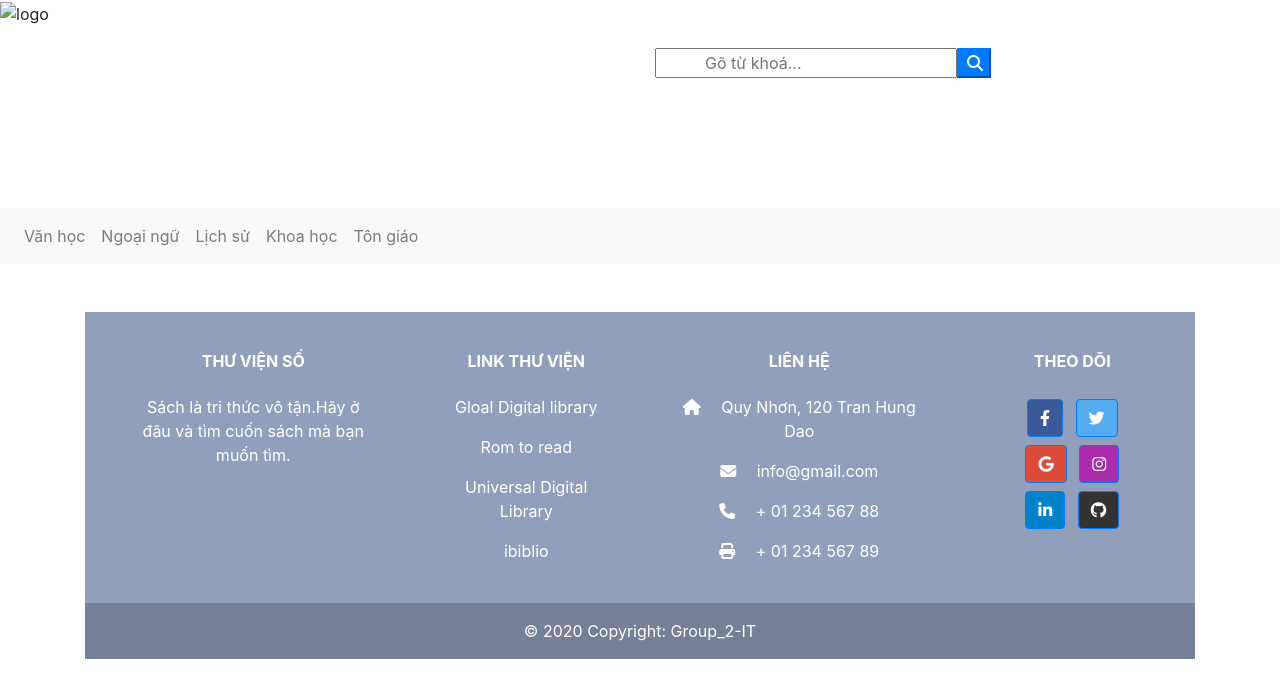
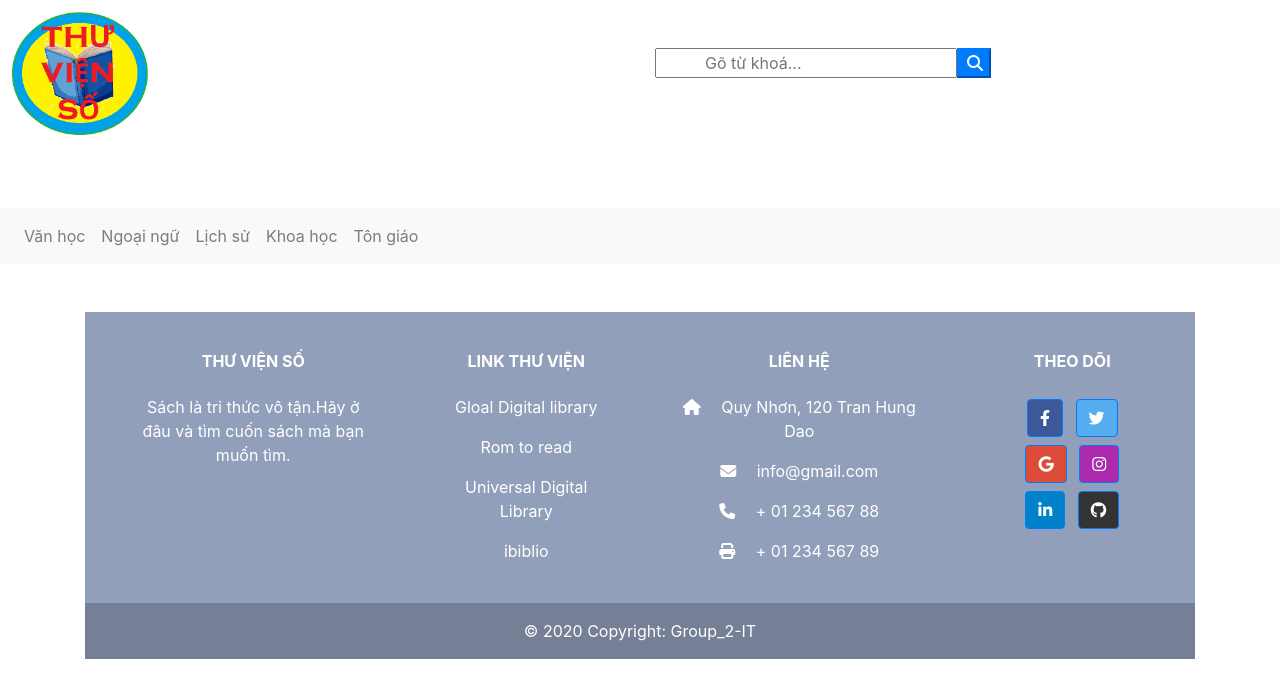
Before and after one commit to leetaken/searchbook, a plain HTML site: page index.html in a window 1280 px wide. Drawn offline with nearby package versions, Linux system fonts and the light colour scheme.

Commit message:
Update index.html

```diff
--- a/index.html
+++ b/index.html
@@ -18,7 +18,7 @@
         <div class="mainHeader d-fex justify-content-center align-items-center">
         <div class="row">
             <div class="col">
-                <img src="img/logol.png" alt="logo" class="logo img-thumanail" width="150px"/>
+                <img src="logol.png" alt="logo" class="logo img-thumanail" width="150px"/>
             </div>
             <div class="col">
         <div class="input-group mt-5 ">
```
